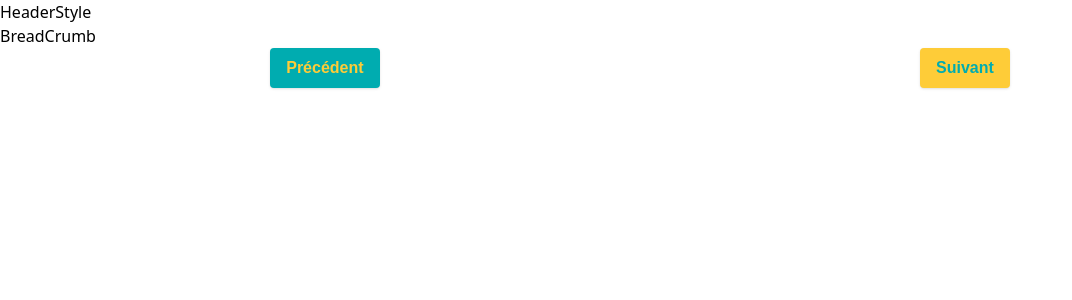
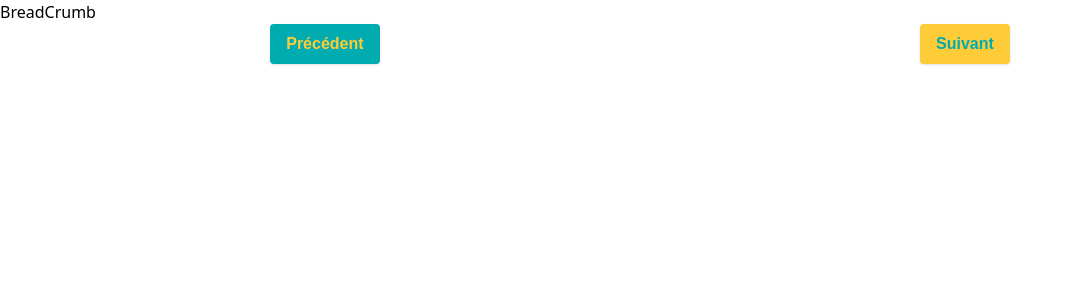
Before and after one commit to Camfabjeh/thegoats, a React (Vite) app in the folder frontend/: page /nettoyage in a window 1280 px wide. Shown: the top 300 px of the page, without its empty margins (0-1072 px from the left). Built offline with nearby package versions, Linux system fonts and the light colour scheme.

Commit message:
suppression des composants

```diff
--- a/frontend/src/components/ButtonStyle.jsx
+++ /dev/null
@@ -1,9 +0,0 @@
-import React from "react";
-
-// création du style des boutons personnalisables avec les mentions suivant, précédent, ou redémarrer
-
-function ButtonStyle() {
-  return <div>ButtonStyle</div>;
-}
-
-export default ButtonStyle;
--- a/frontend/src/components/HeaderStyle.jsx
+++ /dev/null
@@ -1,9 +0,0 @@
-import React from "react";
-
-// création du header en incluant le logo à l'intérieur + bande bleue personnalisable avec titre de la page
-
-function HeaderStyle() {
-  return <div>HeaderStyle</div>;
-}
-
-export default HeaderStyle;
--- a/frontend/src/pages/CleaningNeeded.jsx
+++ b/frontend/src/pages/CleaningNeeded.jsx
@@ -1,6 +1,5 @@
 import React from "react";
 import { Link } from "react-router-dom";
-import HeaderStyle from "../components/HeaderStyle";
 import BreadCrumb from "../components/BreadCrumb";
 
 // insertion du lien vers les tutos
@@ -8,7 +7,6 @@ import BreadCrumb from "../components/BreadCrumb";
 function CleaningNeeded() {
   return (
     <div>
-      <HeaderStyle />
       <BreadCrumb />
       <div className="flex-1">
         <div className="flex justify-around">
--- a/frontend/src/pages/CommercialSentences.jsx
+++ b/frontend/src/pages/CommercialSentences.jsx
@@ -1,6 +1,6 @@
 import React from "react";
 import { Link } from "react-router-dom";
-import HeaderStyle from "../components/HeaderStyle";
+
 import BreadCrumb from "../components/BreadCrumb";
 
 // roue animée à tourner, comprenant par exemple 8 couleurs (reprendre couleurs charte) chacune correspondant à une phrase commerciale
@@ -21,7 +21,6 @@ function CommercialSentences() {
   ];
   return (
     <div className="absolute">
-      <HeaderStyle />
       <BreadCrumb />
       {phraseschoc.find((element) => element[0])}
       <div className="flex-1">
--- a/frontend/src/pages/HomePage.jsx
+++ b/frontend/src/pages/HomePage.jsx
@@ -1,13 +1,11 @@
 import React from "react";
 import { Link } from "react-router-dom";
-import HeaderStyle from "../components/HeaderStyle";
 
 // création de cards avec insertion images apple et android
 
 function HomePage() {
   return (
     <div>
-      <HeaderStyle />
       <div className="flex-1">
         <div className="flex justify-around">
           <Link to="/nettoyage">
--- a/frontend/src/pages/PhoneCharacteristics.jsx
+++ b/frontend/src/pages/PhoneCharacteristics.jsx
@@ -1,12 +1,11 @@
 import React from "react";
 import { Link } from "react-router-dom";
-import HeaderStyle from "../components/HeaderStyle";
+
 import BreadCrumb from "../components/BreadCrumb";
 
 function PhoneCharacteristics() {
   return (
     <div>
-      <HeaderStyle />
       <BreadCrumb />
       <div className="flex-1">
         <div className="flex justify-around">
--- a/frontend/src/pages/Result.jsx
+++ b/frontend/src/pages/Result.jsx
@@ -1,6 +1,5 @@
 import React from "react";
 import { Link } from "react-router-dom";
-import HeaderStyle from "../components/HeaderStyle";
 import BreadCrumb from "../components/BreadCrumb";
 
 // écran de téléphone sur lequel se rédige, en direct, le pitch de l'histoire de vie du téléphone, et son prix
@@ -12,7 +11,6 @@ function Result() {
   return (
     <div>
       Result
-      <HeaderStyle />
       <BreadCrumb />
       <div className="flex-1">
         <div className="flex justify-around">
--- a/frontend/tailwind.config.js
+++ b/frontend/tailwind.config.js
@@ -14,7 +14,7 @@ module.exports = {
     },
     fontFamily: {
       text: ["Barlow", "sans-serif"],
-      title: ["Fira Sans", "sans-serif"]
+      title: ["Fira Sans", "sans-serif"],
     },
     extend: {},
   },
```
